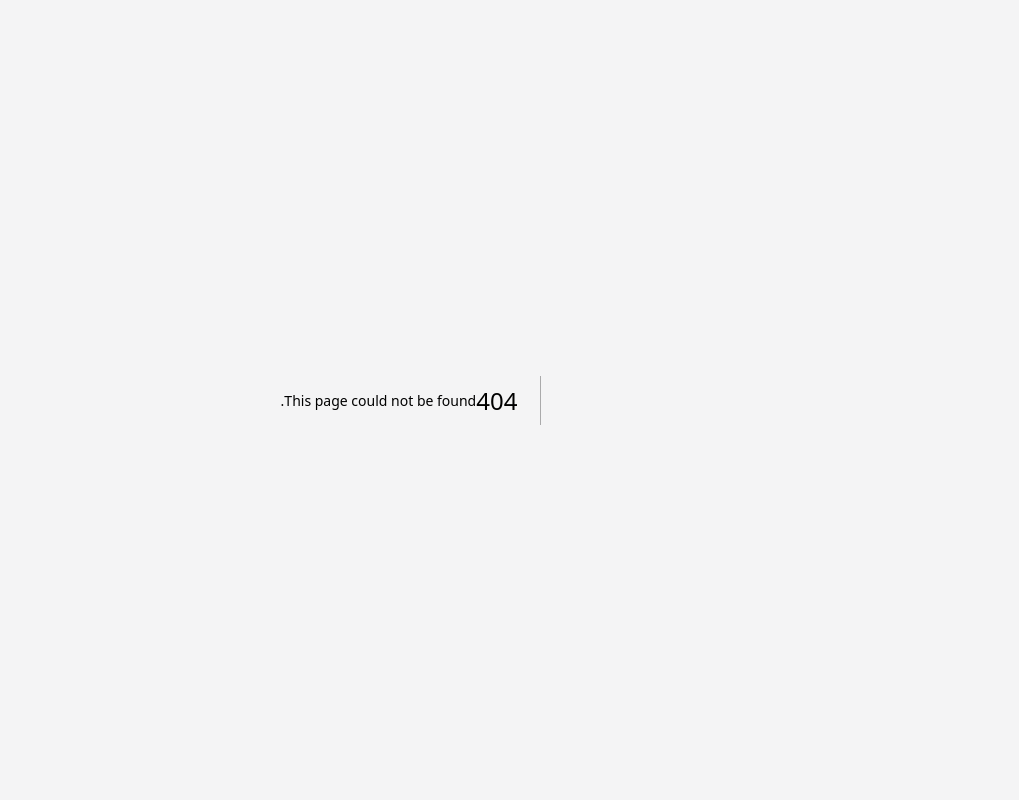
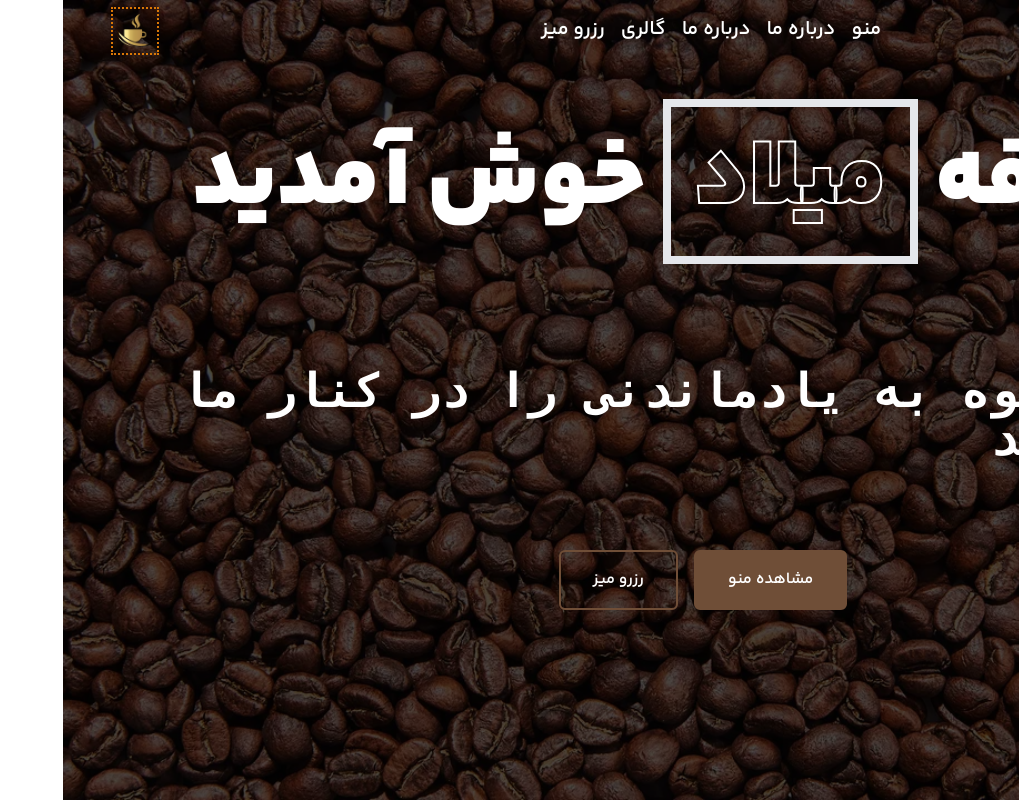
Before and after one commit to EHSANMADADI/Hotel-project, a Next.js app: page /coffee-shop in a window 1280 px wide. Before the commit this address had no page. Shown: the whole page, without its empty margins (261-1280 px from the left). Built offline with nearby package versions, Linux system fonts and the light colour scheme.

Commit message:
Header of CoffeShop

```diff
--- /dev/null
+++ b/app/coffee-shop/page.tsx
@@ -0,0 +1,7 @@
+import Cafe from "@/components/user/pages/cafe";
+
+const CoffeeShop = () => {
+    return <Cafe />
+}
+
+export default CoffeeShop;
--- /dev/null
+++ b/components/user/pages/cafe/Header.tsx
@@ -0,0 +1,46 @@
+import React from 'react'
+import Image from 'next/image';
+import Link from 'next/link';
+import { FaUserEdit } from "react-icons/fa";
+
+const Header = () => {
+    return (
+        <header className="bg-[url('/images/cafe/b3.webp')] bg-neutral-800 bg-blend-overlay min-h-screen bg-cover bg-center">
+            <nav className='flex items-center justify-between px-12 sm:px-4'>
+                <Link href='#'>
+                    <FaUserEdit color='white' size={32} className='hover:fill-coffee/90 duration-200 hover:scale-110' />
+                </Link>
+                <ul className='flex gap-2 justify-center items-center py-3'>
+                    <CustomLink text='منو' />
+                    <CustomLink text='درباره ما' />
+                    <CustomLink text='درباره ما' />
+                    <CustomLink text='گالری' />
+                    <CustomLink text='رزرو میز' />
+                </ul>
+                <Link href='#'>
+                    <Image src={'/images/cafe/Clogo.webp'} className='border-dotted
+                     border-amber-600 border-2' alt='logo' width={48} height={44} />
+                </Link>
+            </nav>
+            <section>
+                <h1 className="text-8xl text-white font-black text-center leading-[1.5] py-12 sm:py-8 w-full md:text-5xl
+             md:leading-[1.3]">به کافه <span className="text-transparent border-8 px-6"
+                        style={{ WebkitTextStroke: "2px #fff", }}>ميلاد</span> خوش آمدید </h1>
+                <h2 className='text-white text-5xl font-mono  font-bold p-16 lg:p-12 sm:px-8 sm:py-4 sm:text-3xl'>لذت یک قهوه به یادماندنی را در کنار ما تجربه کنید</h2>
+                <div className='flex gap-4 justify-center py-6'>
+
+                <Link href="#" className='px-8 py-4 text-white border-2 border-coffee font-semibold duration-200  bg-coffee rounded-md hover:bg-transparent' >مشاهده منو</Link>
+                <Link href="#" className='px-8 py-4 text-white border-2 border-coffee font-semibold duration-200 hover:bg-coffee/85  rounded-md' >رزرو میز</Link>
+                </div>
+            </section>
+        </header>
+    )
+}
+
+export default Header
+
+const CustomLink = ({ text }: { text: string }) => {
+    return <li className='text-white text-xl hover:border-b-2
+     hover:border-amber-800 p-1 hover:text-neutral-400 border-transparent border-b-2
+      duration-200 font-semibold'> <Link href="#">{text}</Link></li>
+}
--- /dev/null
+++ b/components/user/pages/cafe/index.tsx
@@ -0,0 +1,12 @@
+import React from 'react'
+import Header from './Header'
+
+const Cafe = () => {
+  return (
+    <>
+    <Header />
+    </>
+  )
+}
+
+export default Cafe
--- a/tailwind.config.ts
+++ b/tailwind.config.ts
@@ -27,6 +27,7 @@ const config: Config = {
       colors: {
         primary: "var(--primary)",
         secondary: "var(--secondary)",
+        coffee:"#6F4E37"
       },
     },
   },
```
Also changed, not shown: public/images/cafe/Clogo.webp (added), public/images/cafe/b3.webp (added).
